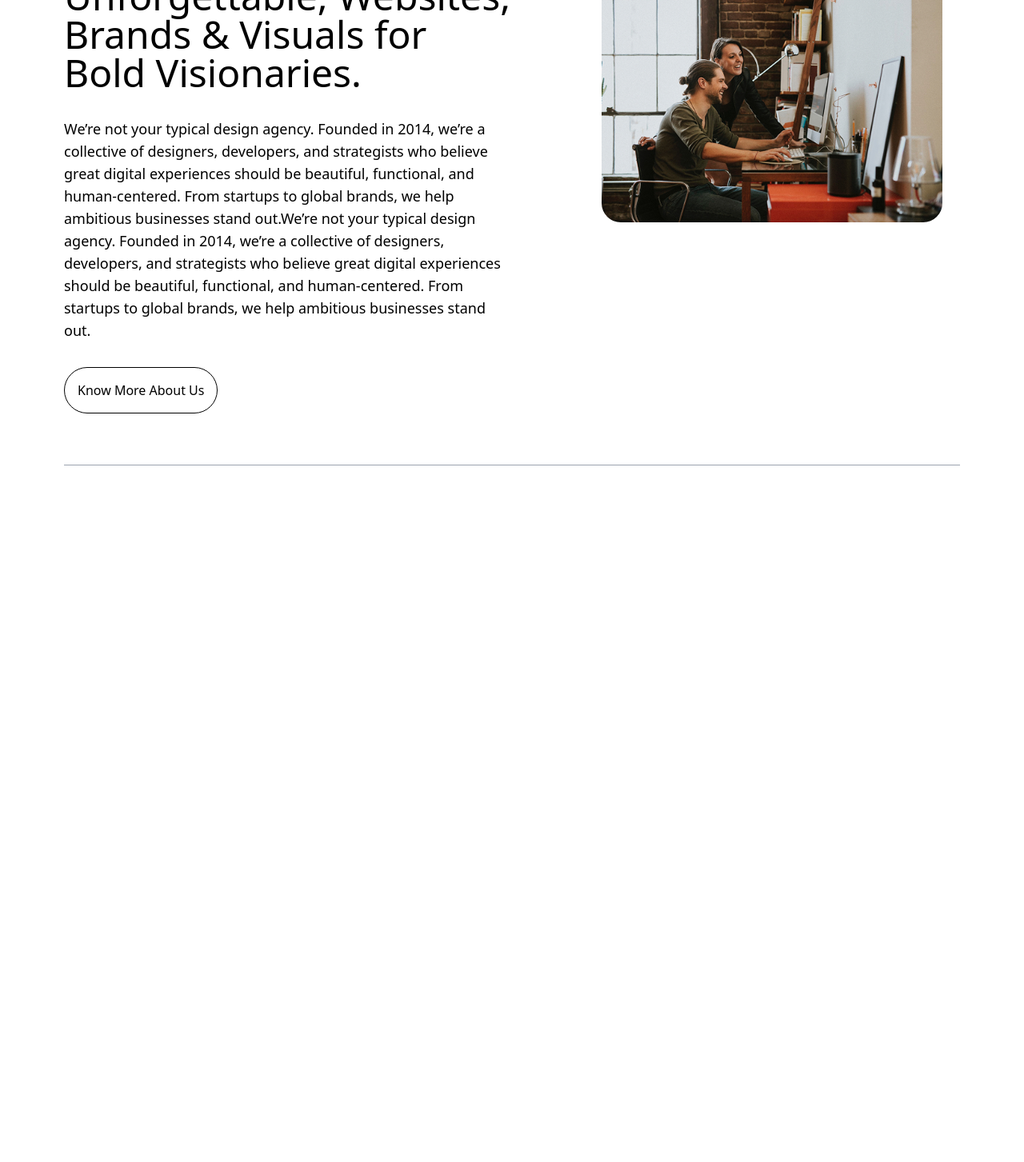
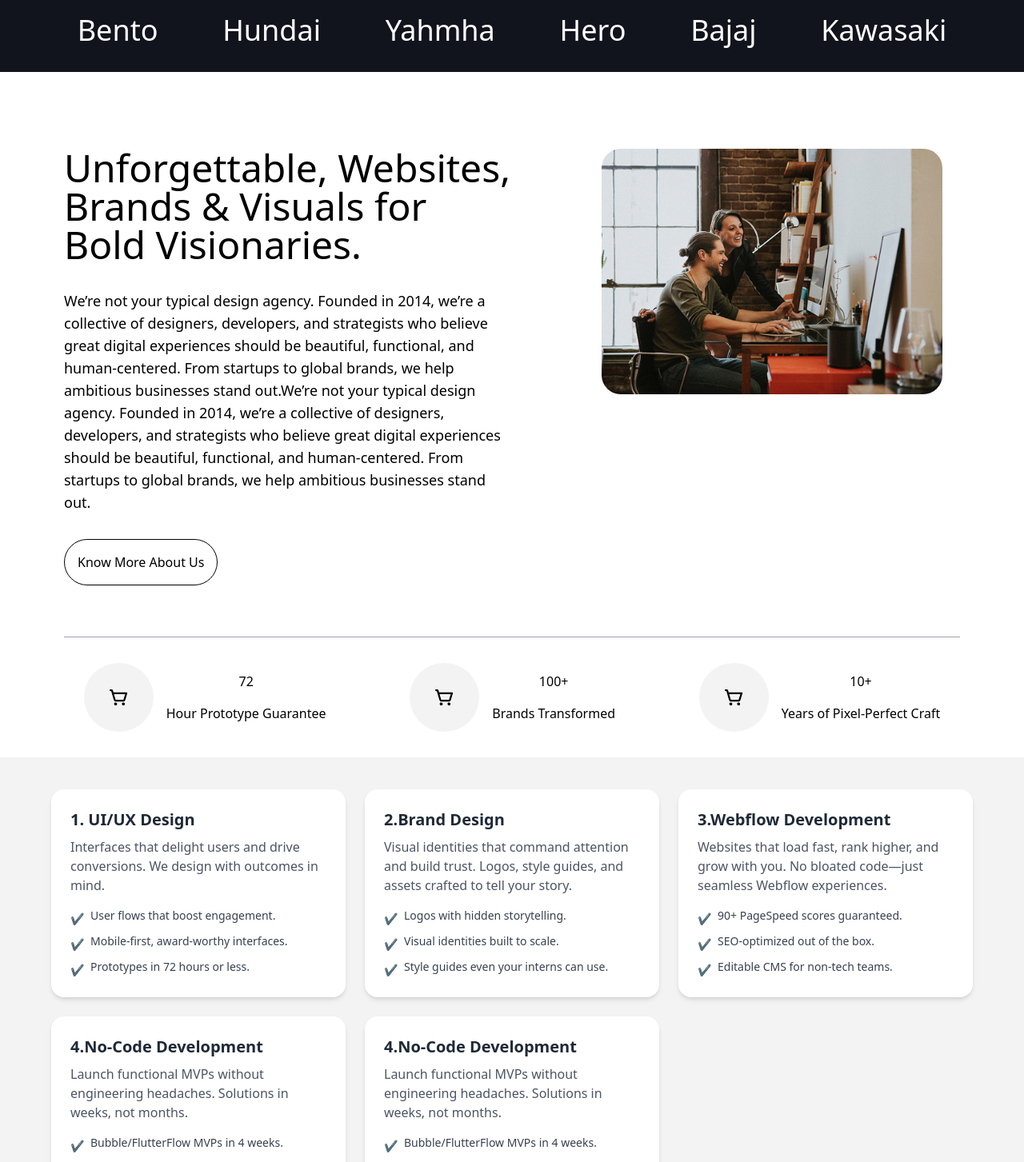
Before and after one commit to akashjadhav09/ElevateWeb, a React (Vite) app: page / in a window 1280 px wide. Shown: the part 1080-2533 px from the top of the page at 80% size. Before the commit the page ends 1694 px from the top, so only its background shows below. Built offline with nearby package versions, Linux system fonts and the light colour scheme.

Commit message:
home page card, hero section design.

```diff
--- a/src/App.jsx
+++ b/src/App.jsx
@@ -3,6 +3,9 @@ import HomePageNarrative from './features/home/HomePageNarrative';
 
 import Footer from './shared/component/Footer';
 import BookFreeCall from './shared/component/bookFreeCall';
+import HeroSection from './features/home/HeroSection';
+import HomeFeatureIcon from './features/home/HomeFeatureIcon';
+import HomeServiceCard from './features/home/HomeServiceCard';
 
 function App() {
     let title = "Unforgettable, Websites, Brands & Visuals for Bold Visionaries.";
@@ -10,11 +13,14 @@ function App() {
     let imgsrc = "./public/assets/images/homepageNarr1.jpg"
   return (
     <>
+      <HeroSection />
+      <HomePageNarrative titleText={title} bodyText={body} imgSrc={imgsrc}/>
+      <HomeFeatureIcon />
+      <HomeServiceCard />
       <Footer/>
       <BookFreeCall />
-     <HomePageNarrative titleText={title} bodyText={body} imgSrc={imgsrc}/>
     </>
   )
 }
 
-export default App
+export default App;
--- /dev/null
+++ b/src/features/home/HeroSection.jsx
@@ -0,0 +1,34 @@
+import React from "react";
+
+export default function HeroSection(){
+    return(
+        <div className="home-hero-section__main bg-[#12141d]">
+            <div className="home-hero-wrapper__outer">
+                <div className="home-hero-wrapper__inner w-full flex flex-col items-center text-center p-4">
+                    <div className="hero-section-content-wrapper flex flex-col items-center w-[55%]">
+                        <div className="sub-title-wrapper text-white text-xl font-semibold my-4">Top  100  Design  Studios  in  INDIA</div>
+                        <div className="title-wrapper text-6xl text-white my-4">Where Stunning Design Meets Flawless Functionality</div>
+                        <div className="body-wrapper text-lg text-white my-4 w-[65%]">We craft high-converting websites, apps, and brands for startups, agencies, and businesses that refuse to settle for good enough.</div>
+                        <button className="border rounded-full my-8 py-3 px-4 bg-[#b0e600] border-transparent">Book a Meeting</button>
+                    </div>
+
+                    <div className="hero-section-image-wrapper my-8 w-[55%]">
+                        <div className="hero-image-wrapper__inner">
+                            <img className="rounded-3xl w-full object-cover border-[10px] border-gray-600" src="./public/assets/images/homepageNarr1.jpg" alt="hero-section-image" />
+                        </div>
+                    </div>
+
+                    <div className="hero-section-brand-name-strip__outer my-4 text-white text-4xl flex items-center justify-evenly flex-wrap w-full">
+                        <p className="brand-name">Bento</p>
+                        <p className="brand-name">Hundai</p>
+                        <p className="brand-name">Yahmha</p>
+                        <p className="brand-name">Hero</p>
+                        <p className="brand-name">Bajaj</p>
+                        <p className="brand-name">Kawasaki</p>
+                    </div>
+
+                </div>
+            </div>
+        </div>
+    )
+}
--- /dev/null
+++ b/src/features/home/HomeFeatureIcon.jsx
@@ -0,0 +1,39 @@
+import React from "react";
+export default function HomeFeatureIcon(){
+    const stripContent = [
+        {
+            iconSrc : "./public/assets/icons/e-commerce-icon.svg",
+            title : "72",
+            description : "Hour Prototype Guarantee"
+        },
+        {
+            iconSrc : "./public/assets/icons/e-commerce-icon.svg",
+            title : "100+",
+            description : "Brands Transformed"
+        },
+        {
+            iconSrc : "./public/assets/icons/e-commerce-icon.svg",
+            title : "10+",
+            description : "Years of Pixel-Perfect Craft"
+        }
+    ]
+    return(
+        <div className="home-strip-wrapper__main">
+            <div className="home-strip__outer flex items-center justify-evenly">
+                    {stripContent.map((strip,index)=>{
+                        return(
+                            <div className="home-strip__inner flex items-center gap-4" key={index}>
+                                <div className="strip-icon-wrapper bg-[#f3f3f3] p-8 border-transparent rounded-full">
+                                    <img className="strip-icon" src={strip.iconSrc} alt="" />
+                                </div>
+                                <div className="strip-content-wrapper flex flex-col items-center justify-center gap-4">
+                                    <div className="strip-title">{strip.title}</div>
+                                    <div className="strip-description">{strip.description}</div>
+                                </div>
+                            </div>
+                        )
+                    })}
+            </div>
+        </div>
+    )
+}
--- /dev/null
+++ b/src/features/home/HomeServiceCard.jsx
@@ -0,0 +1,111 @@
+import React from "react";
+export default function HomeServiceCard(){
+    const HomeServiceCardData = [
+        {
+            title: "1. UI/UX Design",
+            body: "Interfaces that delight users and drive conversions. We design with outcomes in mind.",
+            checkPoints: [
+                {
+                    point: "User flows that boost engagement."
+                },
+                {
+                    point: "Mobile-first, award-worthy interfaces."
+                },
+                {
+                    point: "Prototypes in 72 hours or less."
+                }
+            ]
+        },
+        {
+            title: "2.Brand Design",
+            body: "Visual identities that command attention and build trust. Logos, style guides, and assets crafted to tell your story.",
+            checkPoints: [
+                {
+                    point: "Logos with hidden storytelling."
+                },
+                {
+                    point: "Visual identities built to scale."
+                },
+                {
+                    point: "Style guides even your interns can use."
+                }
+            ]
+        },
+        {
+            title: "3.Webflow Development",
+            body: "Websites that load fast, rank higher, and grow with you. No bloated code—just seamless Webflow experiences.",
+            checkPoints: [
+                {
+                    point: "90+ PageSpeed scores guaranteed."
+                },
+                {
+                    point: "SEO-optimized out of the box."
+                },
+                {
+                    point: "Editable CMS for non-tech teams."
+                }
+            ]
+        },
+        {
+            title: "4.No-Code Development",
+            body: "Launch functional MVPs without engineering headaches. Solutions in weeks, not months.",
+            checkPoints: [
+                {
+                    point: "Bubble/FlutterFlow MVPs in 4 weeks."
+                },
+                {
+                    point: "Complex workflows without engineers."
+                },
+                {
+                    point: "Complex workflows without engineers."
+                }
+            ]
+        },
+        {
+            title: "4.No-Code Development",
+            body: "Launch functional MVPs without engineering headaches. Solutions in weeks, not months.",
+            checkPoints: [
+                {
+                    point: "Bubble/FlutterFlow MVPs in 4 weeks."
+                },
+                {
+                    point: "Complex workflows without engineers."
+                },
+                {
+                    point: "Complex workflows without engineers."
+                }
+            ]
+        }
+    ]
+    return(
+        <div className="bg-[#f3f3f3] py-10 px-4 my-8">
+            <div className="max-w-6xl mx-auto">
+                <div className="grid grid-cols-1 md:grid-cols-2 lg:grid-cols-3 gap-6">
+                {HomeServiceCardData.map((item, index) => (
+                    <div
+                    key={index}
+                    className="bg-white rounded-2xl shadow-md p-6 hover:shadow-lg transition-all duration-300"
+                    >
+                    <div className="text-xl font-semibold text-gray-800 mb-2">
+                        {item.title}
+                    </div>
+                    <div className="text-gray-600 mb-4">{item.body}</div>
+                    <div className="space-y-2">
+                        {item.checkPoints.map((point, pointIndex) => (
+                        <div
+                            key={pointIndex}
+                            className="text-sm text-gray-700 flex items-start gap-2"
+                        >
+                            <span className="text-green-500 mt-1">✔</span>
+                            <span>{point.point}</span>
+                        </div>
+                        ))}
+                    </div>
+                    </div>
+                ))}
+                </div>
+            </div>
+        </div>
+
+    )
+}
```
